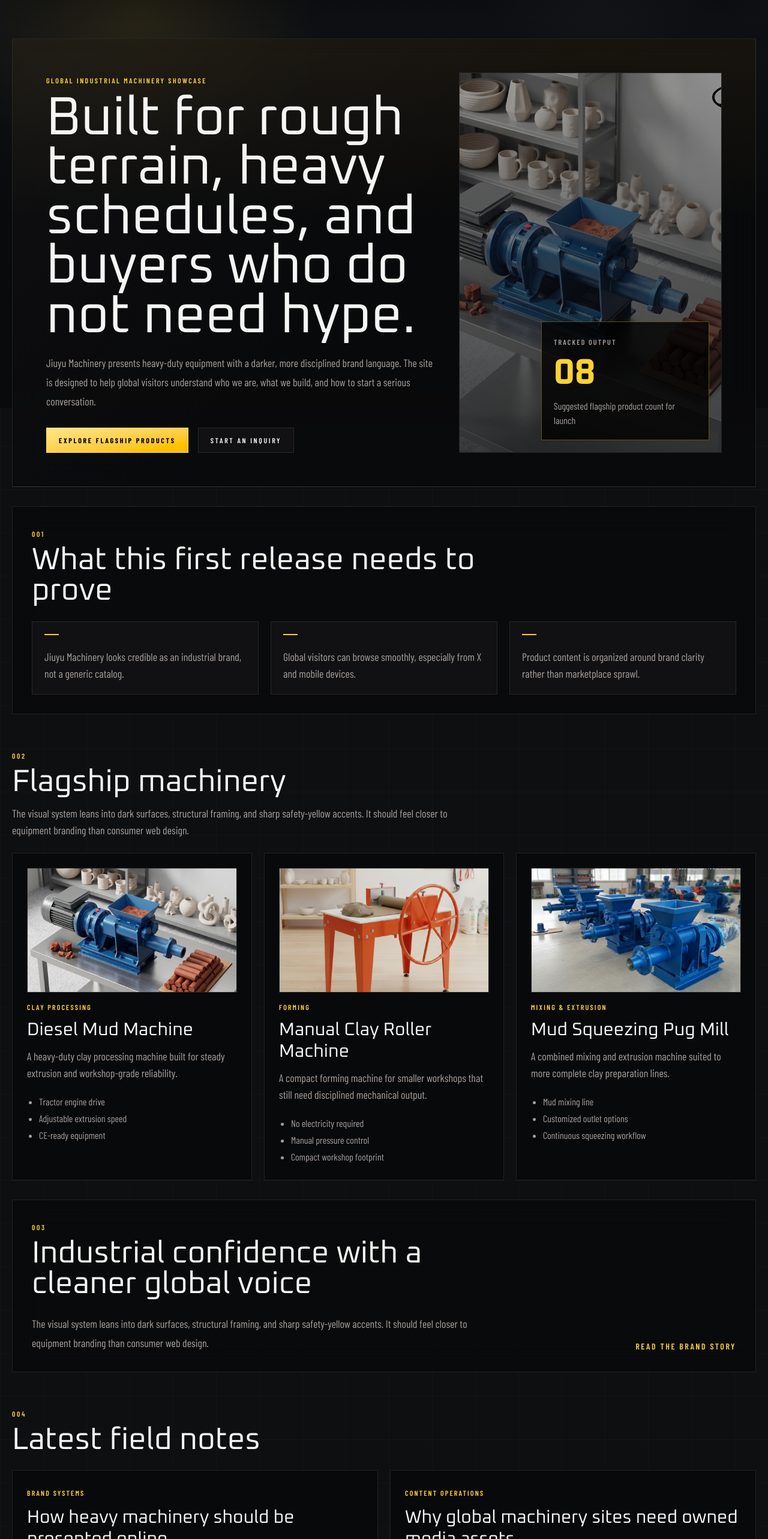
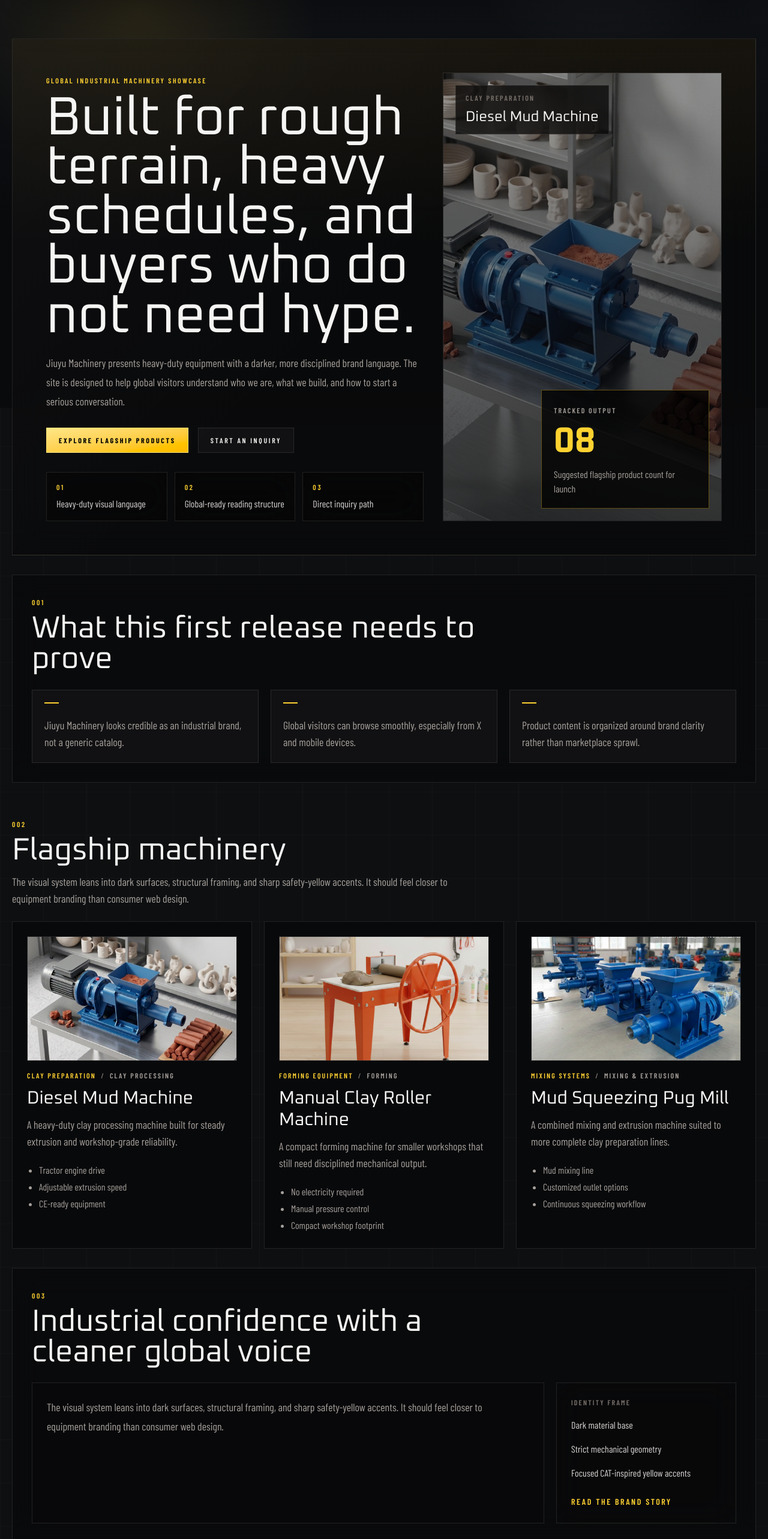
Before and after one commit to YSBZ/JY, a React (Vite) app: page / in a window 1280 px wide. Shown: the part 120-2686 px from the top of the page at 60% size. Built offline with nearby package versions, Linux system fonts and the light colour scheme.

Commit message:
feat: refine core page layouts

```diff
--- a/src/views/HomePage.tsx
+++ b/src/views/HomePage.tsx
@@ -1,6 +1,6 @@
 import { Link } from 'react-router-dom'
 
-import { articles, homeCopy, products, uiCopy } from '../content/site'
+import { articles, homeCopy, productFamilyCopy, products, uiCopy } from '../content/site'
 import { useLocale } from '../state/locale'
 import { PageSection } from '../ui/PageSection'
 import { SectionTitle } from '../ui/SectionTitle'
@@ -12,8 +12,8 @@ export function HomePage() {
 
   return (
     <div className="relative py-14">
-      <PageSection className="grid gap-8 overflow-hidden bg-[linear-gradient(135deg,rgba(255,255,255,0.03),transparent_50%),linear-gradient(180deg,rgba(241,190,50,0.06),transparent_40%)] lg:grid-cols-[minmax(0,1.2fr)_minmax(300px,0.8fr)] lg:p-14">
-        <div>
+      <PageSection className="grid gap-8 overflow-hidden bg-[linear-gradient(135deg,rgba(255,255,255,0.03),transparent_50%),linear-gradient(180deg,rgba(241,190,50,0.06),transparent_40%)] lg:grid-cols-[minmax(0,1.15fr)_minmax(320px,0.85fr)] lg:p-14">
+        <div className="relative">
           <p className="inline-block text-xs font-semibold uppercase tracking-[0.2em] text-amber-300">
             {copy.eyebrow}
           </p>
@@ -36,6 +36,19 @@ export function HomePage() {
               {copy.secondaryCta}
             </Link>
           </div>
+
+          <div className="mt-8 grid gap-3 md:grid-cols-3">
+            {[
+              ['01', 'Heavy-duty visual language'],
+              ['02', 'Global-ready reading structure'],
+              ['03', 'Direct inquiry path'],
+            ].map(([index, label]) => (
+              <div key={index} className="border border-white/10 bg-black/25 px-4 py-4 backdrop-blur-xl">
+                <div className="text-xs font-semibold uppercase tracking-[0.22em] text-amber-300">{index}</div>
+                <p className="mt-2 text-base leading-6 text-stone-300">{label}</p>
+              </div>
+            ))}
+          </div>
         </div>
 
         <div className="relative min-h-[320px] overflow-hidden border border-white/10 bg-[linear-gradient(160deg,rgba(241,190,50,0.14),transparent_30%),linear-gradient(180deg,rgba(255,255,255,0.05),transparent_55%),#111519]">
@@ -49,6 +62,12 @@ export function HomePage() {
             <span className="text-xs font-semibold uppercase tracking-[0.18em] text-stone-400">{ui.trackedOutput}</span>
             <strong className="mt-3 block font-['Oxanium'] text-6xl leading-none text-amber-300">08</strong>
             <p className="mt-3 text-base leading-6 text-stone-400">{ui.launchCount}</p>
+          </div>
+          <div className="absolute top-5 left-5 z-10 border border-white/10 bg-black/70 px-4 py-3 backdrop-blur-xl">
+            <div className="text-xs font-semibold uppercase tracking-[0.18em] text-stone-500">
+              {productFamilyCopy[products[0].family][locale]}
+            </div>
+            <div className="mt-2 font-['Oxanium'] text-2xl text-stone-100">{products[0].title[locale]}</div>
           </div>
         </div>
       </PageSection>
@@ -86,8 +105,10 @@ export function HomePage() {
                 className="mb-4 h-52 w-full border border-white/10 object-cover"
                 src={product.image}
               />
-              <div className="text-xs font-semibold uppercase tracking-[0.18em] text-amber-300">
-                {product.category[locale]}
+              <div className="flex flex-wrap gap-2 text-xs font-semibold uppercase tracking-[0.18em]">
+                <span className="text-amber-300">{productFamilyCopy[product.family][locale]}</span>
+                <span className="text-stone-500">/</span>
+                <span className="text-stone-400">{product.category[locale]}</span>
               </div>
               <h3 className="mt-3 font-['Oxanium'] text-3xl text-stone-100">{product.title[locale]}</h3>
               <p className="mt-3 text-lg leading-7 text-stone-400">{product.summary[locale]}</p>
@@ -103,11 +124,21 @@ export function HomePage() {
 
       <PageSection>
         <SectionTitle eyebrow="003" title={copy.storyTitle} />
-        <div className="flex flex-col justify-between gap-6 lg:flex-row lg:items-end">
-          <p className="max-w-3xl text-lg leading-8 text-stone-400">{copy.storyBody}</p>
-          <Link className="text-sm font-semibold uppercase tracking-[0.18em] text-amber-300" to="/story">
-            {ui.storyLink}
-          </Link>
+        <div className="grid gap-5 lg:grid-cols-[minmax(0,1.1fr)_300px]">
+          <div className="border border-white/10 bg-zinc-950/85 p-6 backdrop-blur-xl">
+            <p className="max-w-3xl text-lg leading-8 text-stone-400">{copy.storyBody}</p>
+          </div>
+          <div className="border border-white/10 bg-[linear-gradient(180deg,rgba(255,255,255,0.04),transparent_38%),rgba(16,19,22,0.9)] p-6 backdrop-blur-xl">
+            <p className="text-xs font-semibold uppercase tracking-[0.18em] text-stone-500">Identity frame</p>
+            <div className="mt-4 grid gap-3 text-base leading-7 text-stone-300">
+              <p>Dark material base</p>
+              <p>Strict mechanical geometry</p>
+              <p>Focused CAT-inspired yellow accents</p>
+            </div>
+            <Link className="mt-6 inline-flex text-sm font-semibold uppercase tracking-[0.18em] text-amber-300" to="/story">
+              {ui.storyLink}
+            </Link>
+          </div>
         </div>
       </PageSection>
 
--- a/src/views/ProductPage.tsx
+++ b/src/views/ProductPage.tsx
@@ -22,7 +22,7 @@ export function ProductPage() {
     <div className="max-w-[1100px] py-14">
       <PageSection
         className={[
-          'grid gap-6 lg:grid-cols-[minmax(0,1.1fr)_280px]',
+          'grid gap-6 lg:grid-cols-[minmax(0,1.1fr)_300px]',
           product.accent === 'amber'
             ? 'bg-[linear-gradient(180deg,rgba(241,190,50,0.14),transparent_50%),rgba(16,19,22,0.9)]'
             : product.accent === 'steel'
@@ -40,6 +40,15 @@ export function ProductPage() {
             {product.title[locale]}
           </h1>
           <p className="mt-4 text-lg leading-8 text-stone-400">{product.detail[locale]}</p>
+
+          <div className="mt-8 grid gap-3 md:grid-cols-3">
+            {product.specs[locale].map((spec, index) => (
+              <div key={spec} className="border border-white/10 bg-black/25 px-4 py-4">
+                <div className="text-xs font-semibold uppercase tracking-[0.22em] text-amber-300">{`0${index + 1}`}</div>
+                <p className="mt-2 text-base leading-6 text-stone-300">{spec}</p>
+              </div>
+            ))}
+          </div>
         </div>
         <div className="flex flex-col justify-end gap-2 border border-white/10 bg-white/[0.03] p-5">
           <img
@@ -68,6 +77,25 @@ export function ProductPage() {
         </article>
       </section>
 
+      <section className="mt-6 grid gap-5 lg:grid-cols-[minmax(0,1.1fr)_300px]">
+        <article className="border border-white/10 bg-[linear-gradient(180deg,rgba(255,255,255,0.04),transparent_40%),rgba(16,19,22,0.9)] p-6 backdrop-blur-xl">
+          <p className="text-xs font-semibold uppercase tracking-[0.22em] text-stone-500">Use case framing</p>
+          <h2 className="mt-3 font-['Oxanium'] text-3xl text-stone-100">Built to read as equipment, not as a listing.</h2>
+          <p className="mt-4 text-lg leading-8 text-stone-400">
+            The product page should help buyers understand the machine category, the practical configuration cues, and
+            the overall seriousness of Jiuyu as a supplier. Strong visual hierarchy matters as much as raw specs.
+          </p>
+        </article>
+        <aside className="border border-white/10 bg-black/40 p-6 backdrop-blur-xl">
+          <p className="text-xs font-semibold uppercase tracking-[0.22em] text-stone-500">Inquiry fit</p>
+          <div className="mt-4 grid gap-3 text-base leading-7 text-stone-300">
+            <p>Best used when the buyer already knows the machine family.</p>
+            <p>Supports first-pass evaluation before email or WhatsApp contact.</p>
+            <p>Leaves room for richer technical sheets in a later release.</p>
+          </div>
+        </aside>
+      </section>
+
       <Link
         className="mt-6 inline-flex items-center justify-center border border-white/10 bg-white/[0.03] px-5 py-3 text-xs font-semibold uppercase tracking-[0.22em] text-stone-100 transition hover:border-amber-300/35 hover:text-amber-300"
         to="/contact"
--- a/todos/001-ready-p2-post-launch-setup-and-content.md
+++ b/todos/001-ready-p2-post-launch-setup-and-content.md
@@ -118,6 +118,19 @@ Use Option 1. Complete deployment and domain binding first, then improve media q
 - The current prototype benefits more from believable conversion structure than from adding more raw placeholder copy
 - Even before backend wiring exists, a more realistic inquiry flow makes review and stakeholder feedback much easier
 
+### 2026-03-10 - Core page design refinement
+
+**By:** Codex
+
+**Actions:**
+- Refined Story and Articles into fuller editorial-style layouts instead of simple content blocks
+- Upgraded Home and Product Detail to carry stronger industrial hierarchy and clearer information framing
+- Continued shipping all page-design work directly on `main` so GitHub Pages stays reviewable in real time
+
+**Learnings:**
+- The biggest quality gains now come from page composition and information hierarchy, not from adding more routes
+- Real-time publishing on `main` is the right workflow for this review stage because it keeps visual feedback immediate
+
 ## Notes
 
 - This todo exists because the user explicitly asked to defer the remaining work and focus on code plus local product images first.
```
